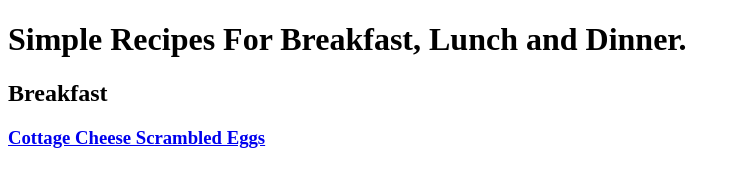
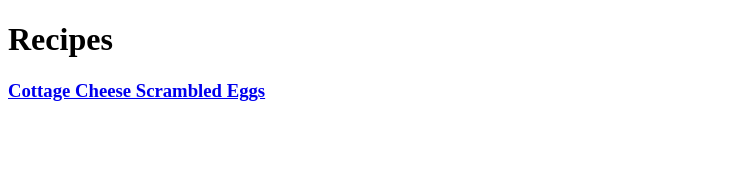
Before and after one commit to pod39/recipes-website, a plain HTML site: page index.html in a window 1280 px wide. Shown: the whole page, without its empty margins (0-740 px from the left). Drawn offline with Linux system fonts and the light colour scheme.

```diff
--- a/index.html
+++ b/index.html
@@ -6,8 +6,8 @@
     </head>
 
     <body>
-        <h1>Simple Recipes For Breakfast, Lunch and Dinner.</h1>
-        <h2>Breakfast</h2>
+        <h1>Recipes</h1>
+
         <h3><a href="recipes/eggs.html">Cottage Cheese Scrambled Eggs</a></h3>
 
     </body>
```
